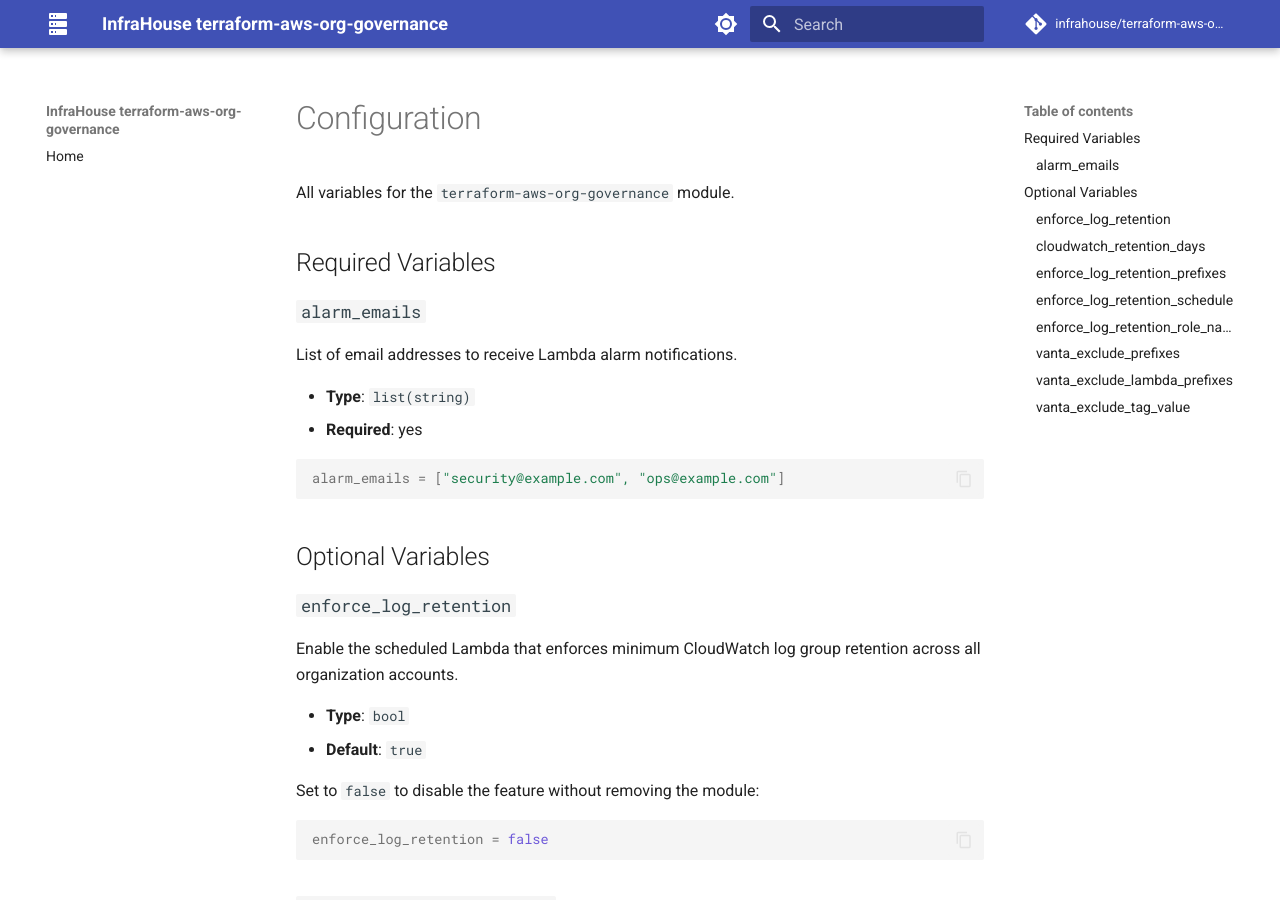
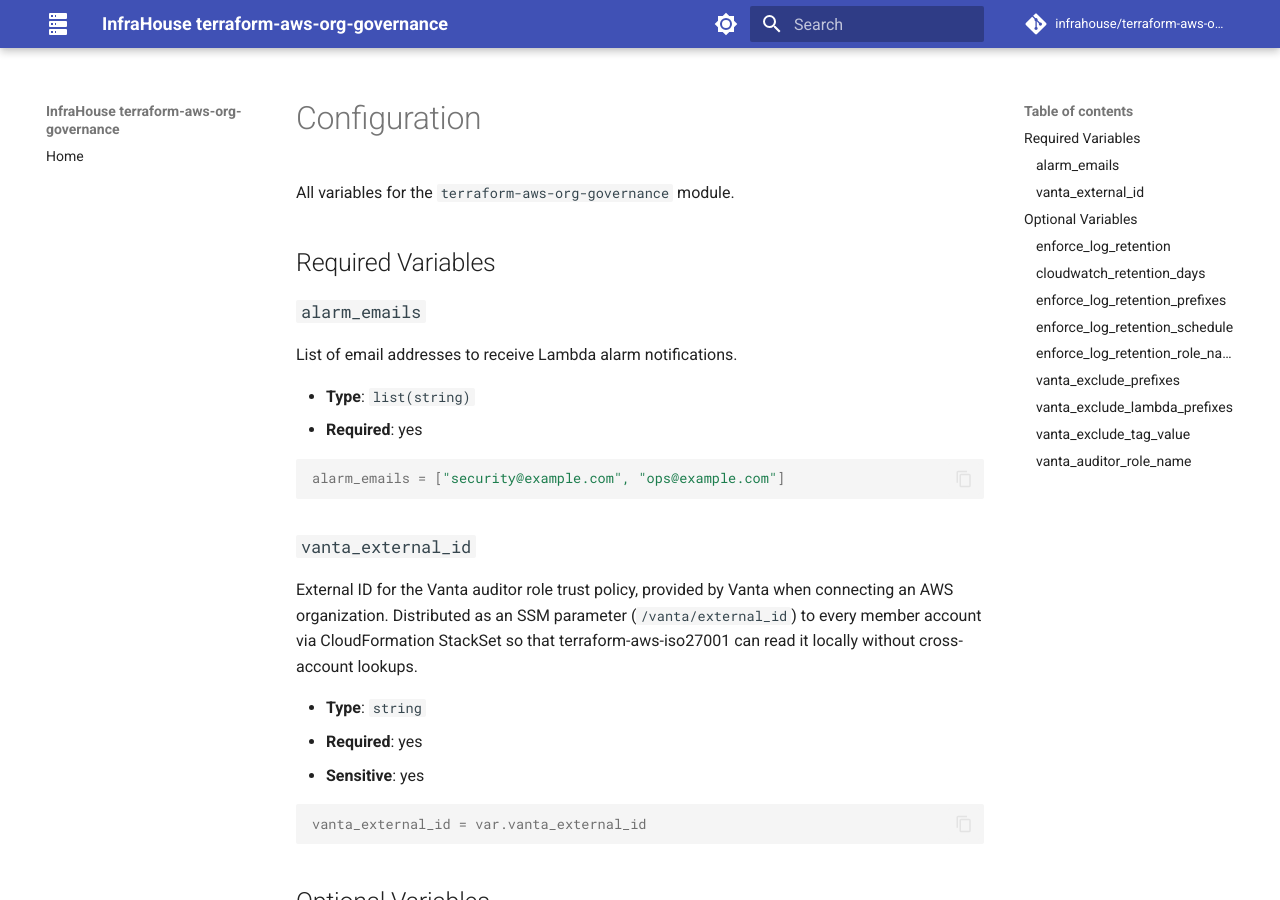
Before and after one commit to infrahouse/terraform-aws-org-governance, an MkDocs documentation site: the page built from docs/configuration.md, in a window 1280 px wide and 900 px high. Built offline with MkDocs 1.6.1 and Material for MkDocs 9.7.7, drawn with Linux system fonts in a browser that asks for light colours; comment, search, counter and statistics services are not loaded; some of the changed text lies outside the part shown.

Commit message:
feat: add Vanta auditor role support and StackSet for external ID distribution
Adds management-account Vanta integration: Identity Store IAM policy
attached to the vanta-auditor role, and a SERVICE_MANAGED CloudFormation
StackSet that distributes /vanta/external_id as an SSM parameter to all
member accounts. This lets terraform-aws-iso27001 create the vanta-auditor
role locally without cross-account lookups or per-account secrets.

Co-Authored-By: Claude Opus 4.6 <noreply@anthropic.com>

````diff
--- a/docs/configuration.md
+++ b/docs/configuration.md
@@ -13,6 +13,21 @@ List of email addresses to receive Lambda alarm notifications.
 
 ```hcl
 alarm_emails = ["security@example.com", "ops@example.com"]
+```
+
+### `vanta_external_id`
+
+External ID for the Vanta auditor role trust policy, provided by Vanta when
+connecting an AWS organization. Distributed as an SSM parameter
+(`/vanta/external_id`) to every member account via CloudFormation StackSet so
+that terraform-aws-iso27001 can read it locally without cross-account lookups.
+
+- **Type**: `string`
+- **Required**: yes
+- **Sensitive**: yes
+
+```hcl
+vanta_external_id = var.vanta_external_id
 ```
 
 ## Optional Variables
@@ -145,3 +160,12 @@ Pre-existing values are never overwritten.
 
 - **Type**: `string`
 - **Default**: `"true"`
+
+### `vanta_auditor_role_name`
+
+Name of the Vanta auditor IAM role in the management account. The role is
+created by terraform-aws-iso27001; this module attaches the Identity Store
+permissions to it.
+
+- **Type**: `string`
+- **Default**: `"vanta-auditor"`
````
Also changed, not shown: .claude/plans/vanta-role-automation.md (added, +143 -0 lines), README.md (+15 -1 lines), docs/getting-started.md (+7 -1 lines), docs/index.md (+7 -1 lines), 3 other files.
